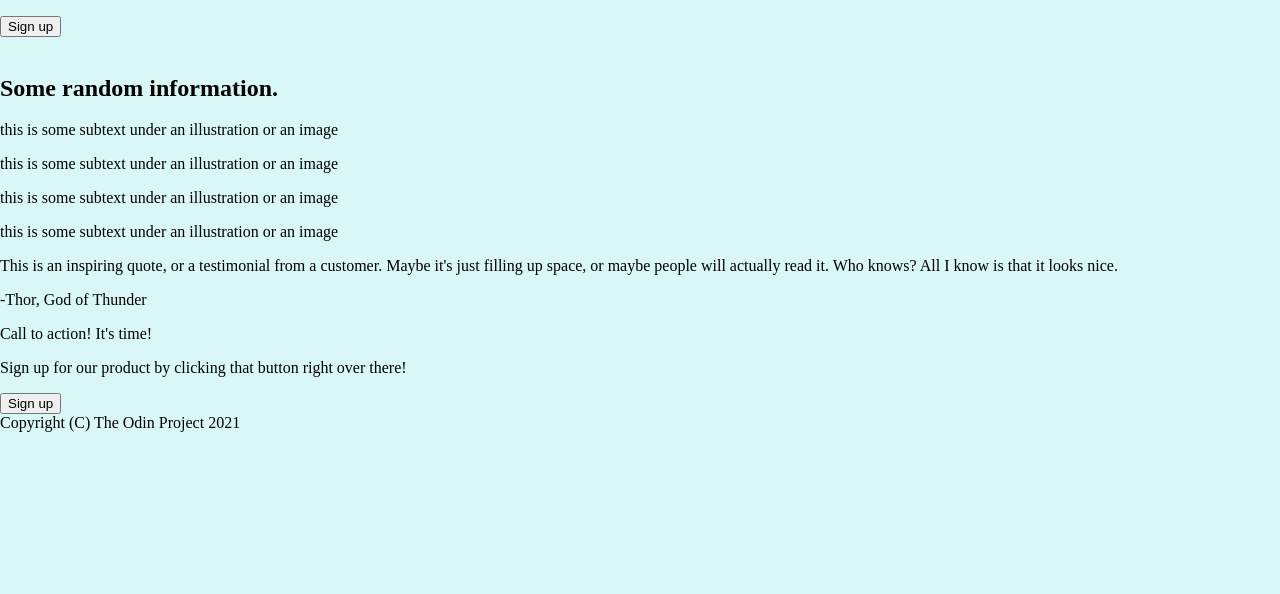
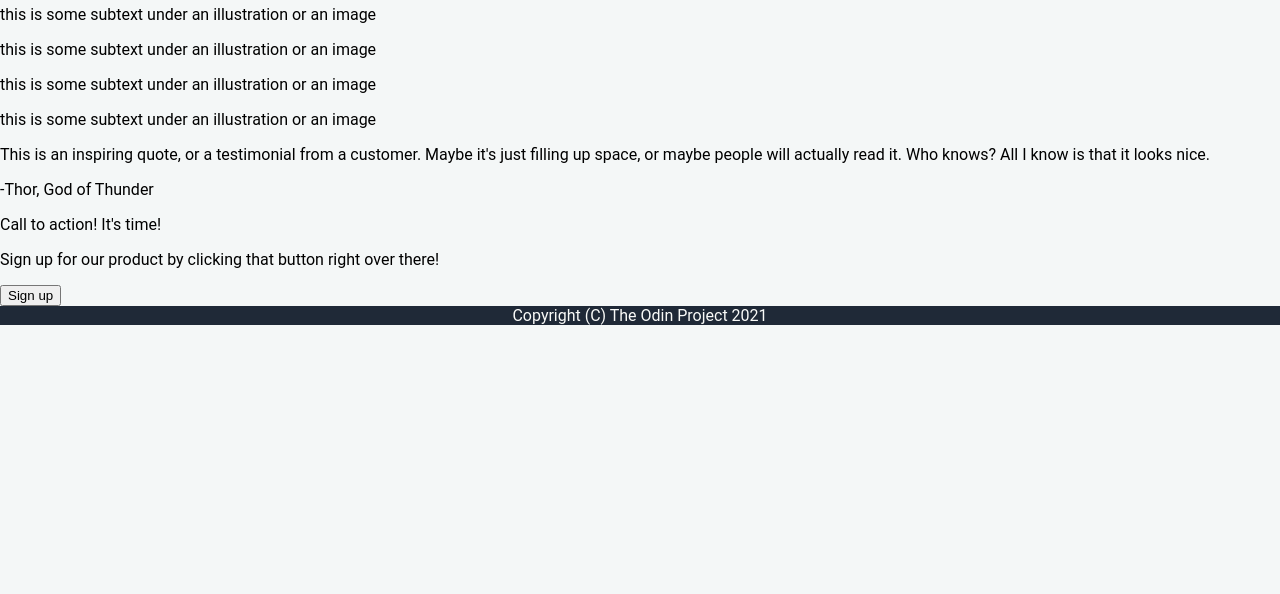
Before and after one commit to plamen5rov/TheOdinProject, a plain HTML site: page landing-page/index.html in a window 1280 px wide. Shown: the part 206-800 px from the top of the page. Drawn offline with Linux system fonts and the light colour scheme.

Commit message:
feat: basic header and footer styling

```diff
--- a/landing-page/style.css
+++ b/landing-page/style.css
@@ -1,4 +1,14 @@
 body {
     margin: 0;
-    background-color: rgb(218, 247, 247);
+    background-color: rgb(244, 247, 247);
+    font-family: 'Roboto', sans-serif;
+
 }
+
+header, footer {
+    display: flex;
+    justify-content: center;
+    align-items: center;
+    background-color: #1f2937;
+    color: #F9FAF8;
+}
```
